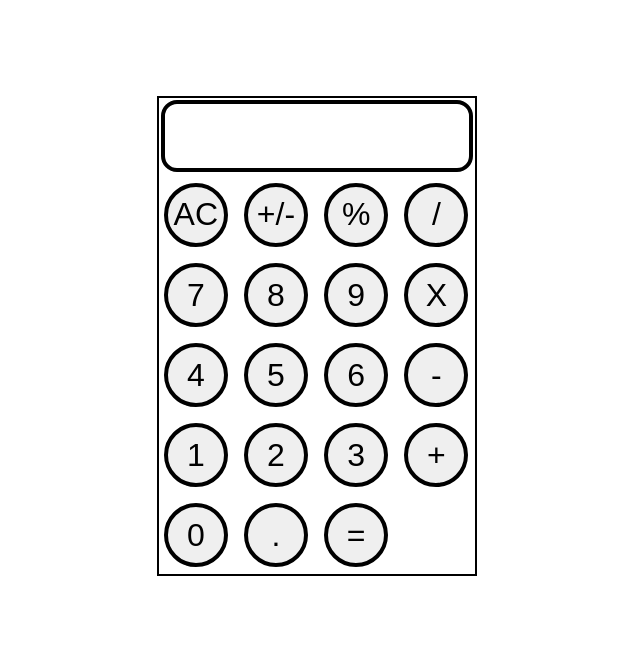
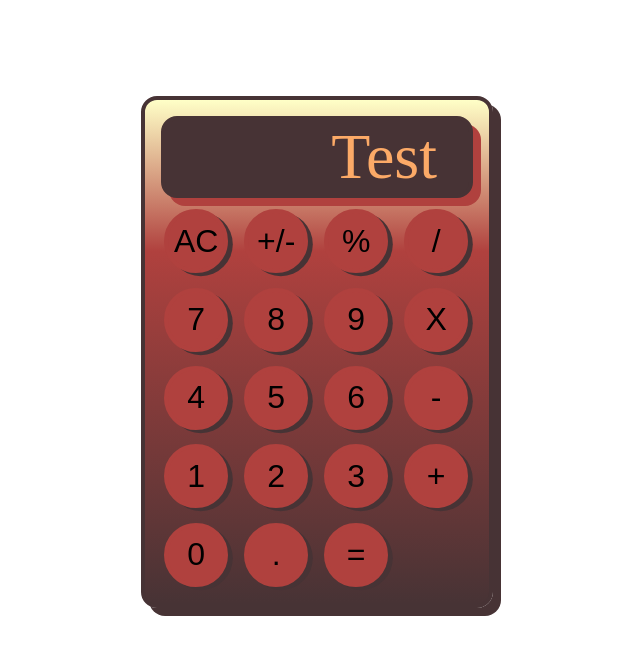
Before and after one commit to ConHiggins/oxnaCalculator, a plain HTML site: page index.html in a window 1280 px wide. Shown: the whole page, without its empty margins (323-963 px from the left). Drawn offline with Linux system fonts and the light colour scheme.

Commit message:
basic styling

```diff
--- /dev/null
+++ b/_variables.scss
@@ -0,0 +1,5 @@
+$bg-col: #473335;
+$secondary-col: #548687;
+$mid-col: #B0413E;
+$light-col: #FCAA67;
+$highlight-col: #FFFFC7;
--- a/index.html
+++ b/index.html
@@ -14,7 +14,7 @@
 
     <section class="Calculator">
 
-        <div class="Calculator__display"></div>
+        <div class="Calculator__display">Test</div>
         <button class="Calculator__operator Calculator__clear">AC</button>
         <button class="Calculator__operator Calculator__posNeg">+/-</button>
         <button class="Calculator__operator Calculator__modulo">%</button>
--- a/main.scss
+++ b/main.scss
@@ -1,3 +1,5 @@
+@use '_variables.scss' as *;
+
 * {
 
     margin: 0;
@@ -28,10 +30,17 @@ body {
     gap: 0.5rem;
     margin: 1rem;
     margin-top: 6rem;
-    padding: 0.1rem;
-    height: 30rem;
-    width: 20rem;
-    border: 2px solid black;
+    padding: 1rem;
+    height: 32rem;
+    width: 22rem;
+    background: rgb(33,36,0);
+background: linear-gradient(0deg,
+                        $bg-col 0%,
+                            $mid-col 70%,
+                                $highlight-col 100%);
+    border: 4px solid $bg-col;
+    border-radius: 1rem;
+    box-shadow: 0.5rem 0.5rem $bg-col;
 
 }
 
@@ -40,8 +49,14 @@ body {
 
     grid-row: 1;
     grid-column: 1 / 5;
-    border: 4px solid black;
-    border-radius: 1rem;;
+    border: 4px solid $bg-col;
+    border-radius: 1rem;
+    text-align: right;
+    font-size: 4rem;
+    padding-right: 2rem;
+    background-color: $bg-col;
+    color: $light-col;
+    box-shadow: 0.5rem 0.5rem $mid-col ;
 }
 
 
@@ -50,12 +65,17 @@ button {
     width: 4rem;
     height: 4rem;
      margin: 0.2rem;
-     border: 4px solid black;
+     border: 4px solid $mid-col;
      border-radius: 50%;
      font-size: 2rem;
+     background-color: $mid-col;
+     box-shadow: 0.3rem 0.2rem $bg-col;
 }
 
+button:active {
 
+    box-shadow: none;
+}
 
 } //////////////// Mobile
 
```
Also changed, not shown: main.css, 1 other file.
